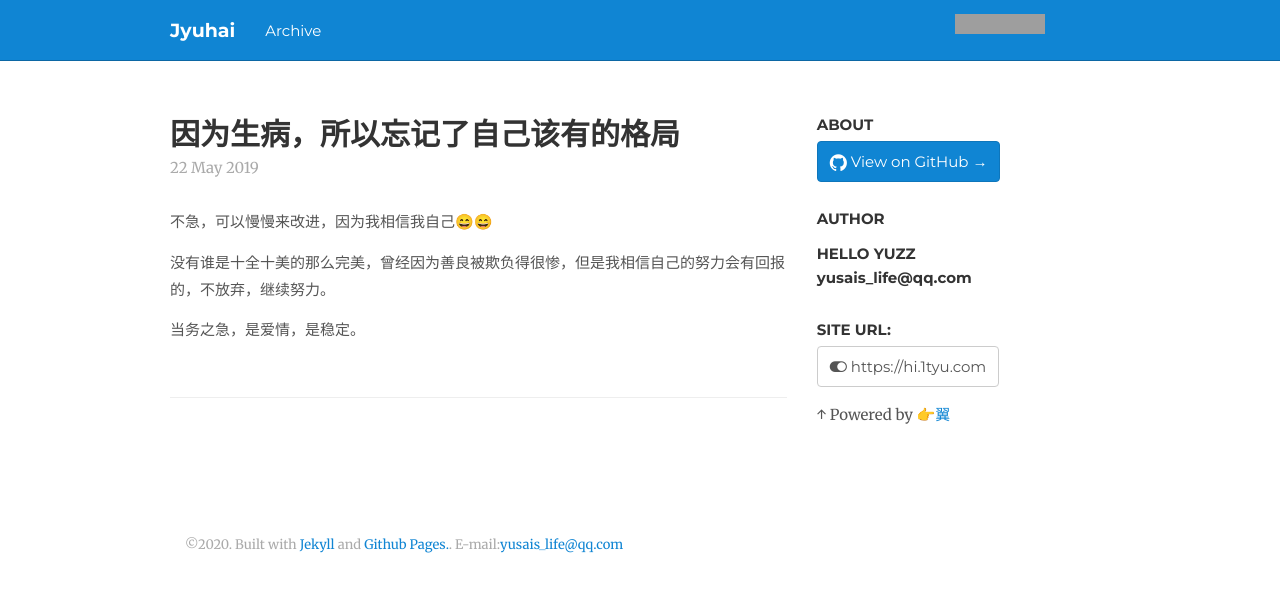
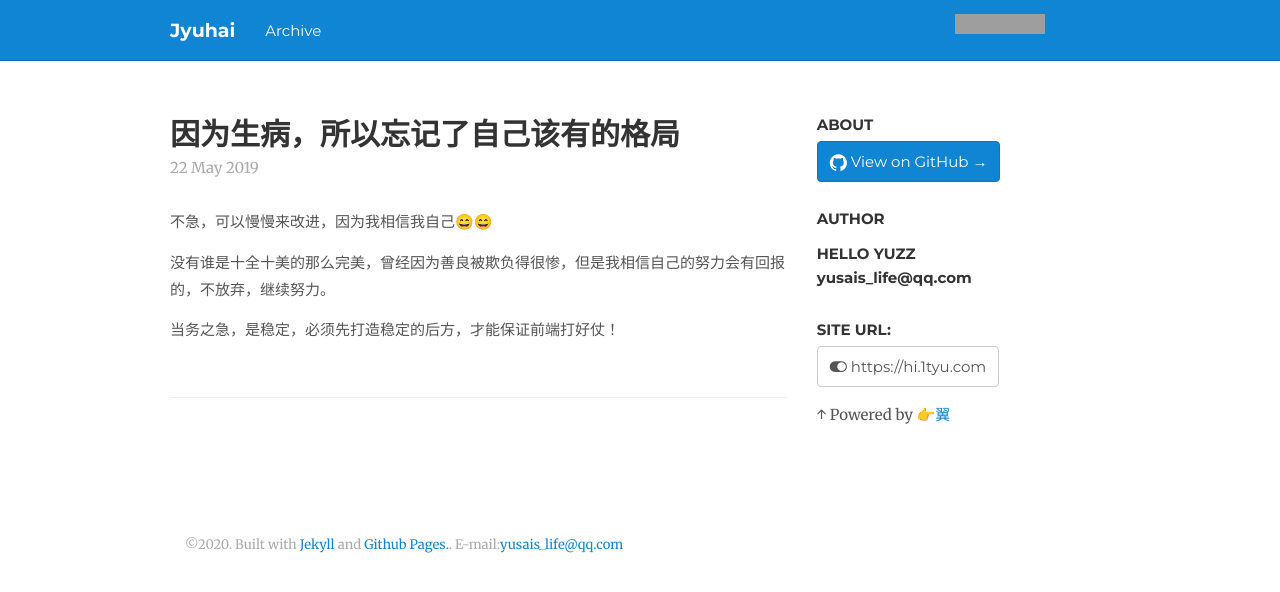
Before and after one commit to helloyuzz/me.wgrib2.com, a Jekyll site: the page built from _posts/2019-05-22-Ill.md, in a window 1280 px wide. Shown: the top 592 px of the page. Built offline with Jekyll 4.4.1, drawn with Linux system fonts in a browser that asks for light colours; nearby versions of some CDN libraries; emoji names are drawn with the system emoji font; comment, search, counter and statistics services are not loaded; grey boxes are pictures that could not be loaded.

Commit message:
Update 2019-05-22-Ill.md

```diff
--- a/_posts/2019-05-22-Ill.md
+++ b/_posts/2019-05-22-Ill.md
@@ -5,4 +5,4 @@ title: '因为生病，所以忘记了自己该有的格局'
 
 没有谁是十全十美的那么完美，曾经因为善良被欺负得很惨，但是我相信自己的努力会有回报的，不放弃，继续努力。
 
-当务之急，是爱情，是稳定。
+当务之急，是稳定，必须先打造稳定的后方，才能保证前端打好仗！
```
